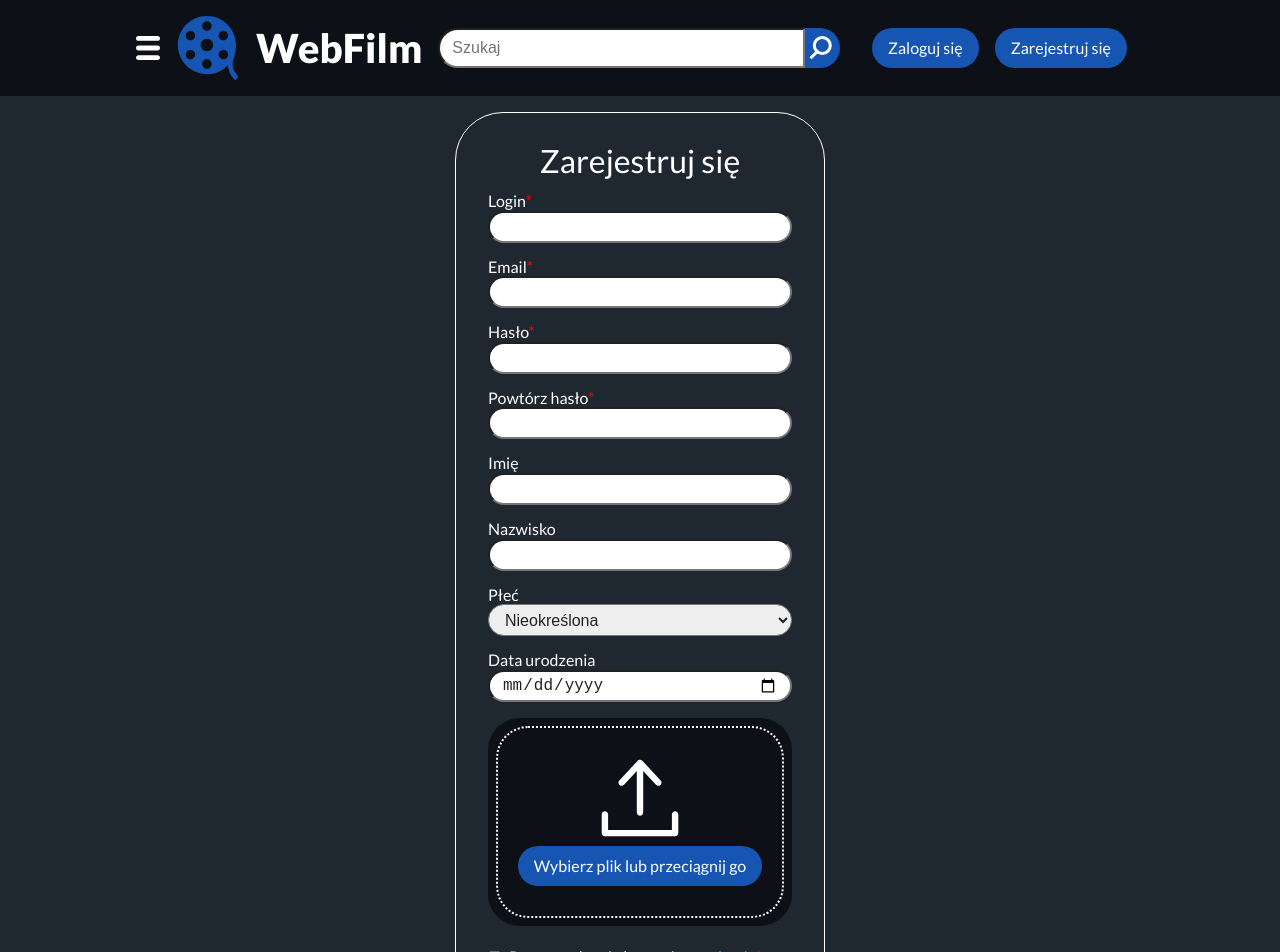
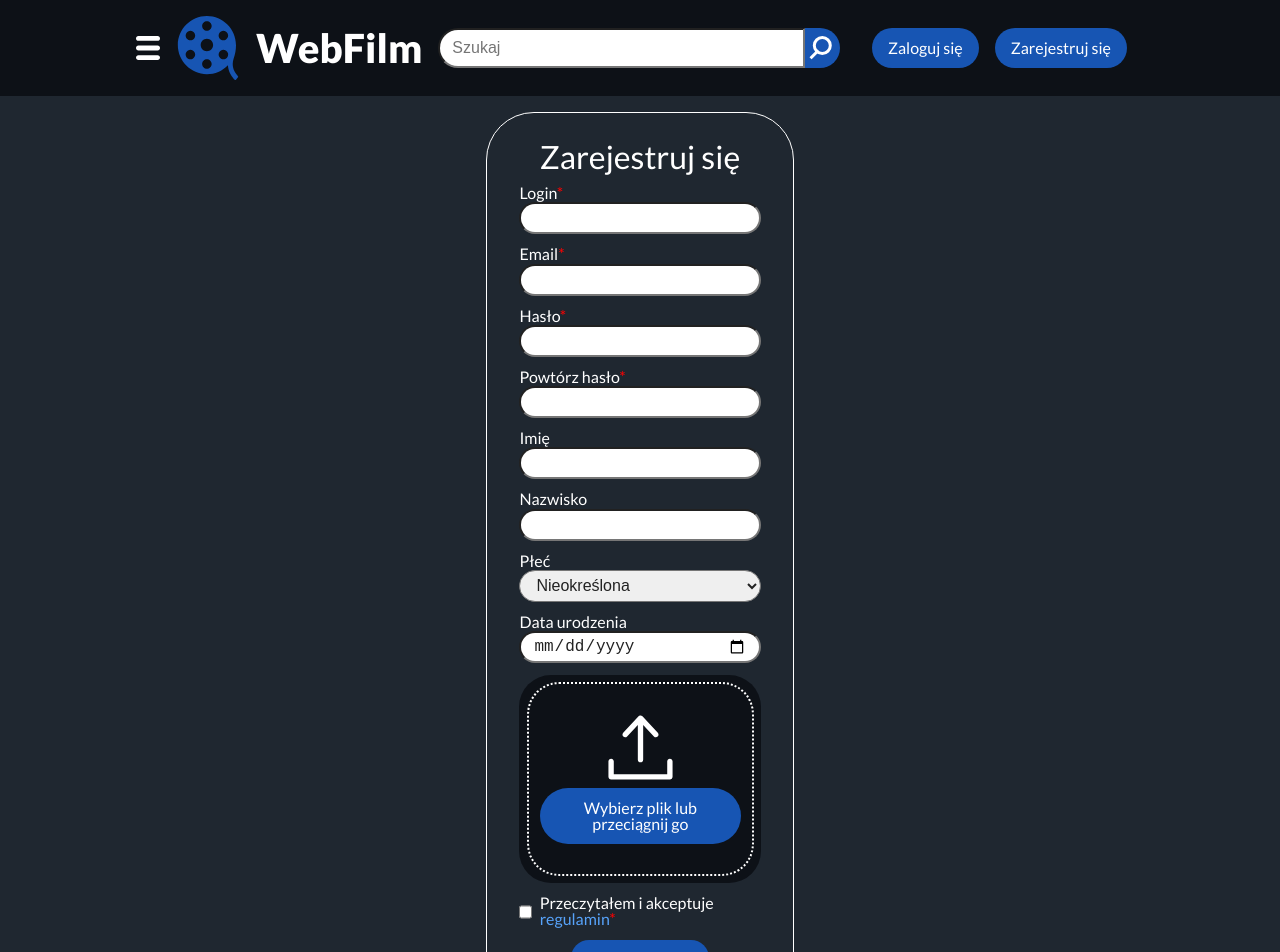
Before and after one commit to marekbaranowski98/WebFilm, a React app in the folder frontend/: page /register in a window 1280 px wide. Shown: the top 952 px of the page. Built offline with nearby package versions, Linux system fonts and the light colour scheme; the HTML template or start-up script is replaced by a standard one.

Commit message:
fix: style w proporcjach %

```diff
--- a/frontend/src/components/ErrorMessage/style.css
+++ b/frontend/src/components/ErrorMessage/style.css
@@ -2,7 +2,7 @@
     color: #FF0000;
     display: flex;
     align-items: center;
-    margin-top: 0.25rem;
+    margin-top: 1.5%;
 }
 
 .error img {
--- a/frontend/src/components/FileInput/style.css
+++ b/frontend/src/components/FileInput/style.css
@@ -1,7 +1,7 @@
 .box-input {
     background-color: var(--color-background-secondary);
     height: 13rem;
-    padding: 0.5rem;
+    padding: 3%;
     border-radius: 2rem;
     -webkit-border-radius: 2rem;
     -moz-border-radius: 2rem;
@@ -20,7 +20,6 @@
     justify-content: center;
     align-items: center;
     border: var(--color-text) dotted 0.15rem;
-    width: 100%;
     height: 100%;
     border-radius: 2rem;
     -webkit-border-radius: 2rem;
@@ -30,14 +29,14 @@
 }
 
 .upload-logo {
-    width: 5rem;
-    margin-bottom: 0.5rem;
+    width: 30%;
+    margin-bottom: 3%;
 }
 
 .box-file .button {
     white-space: normal;
     text-align: center;
-    margin: 0 1rem;
+    margin: 0 5%;
 }
 
 .miniature {
@@ -61,9 +60,3 @@
 .min-image {
     height: 100%;
 }
-
-@media screen and (max-width: 400px) {
-    .container-form {
-        padding: 1rem;
-    }
-}
--- a/frontend/src/components/SignInPerks/style.css
+++ b/frontend/src/components/SignInPerks/style.css
@@ -1,17 +1,17 @@
 .sign-in-perks {
-    margin: 0 0.5rem;
+    margin: 0 0.5%;
 }
 
 .sign-in-perks h2 {
-    margin: 1rem 0;
+    margin: 7% 0;
 }
 
 .perk {
     width: 12rem;
     height: 12rem;
     background-color: var(--color-background-secondary);
-    padding: 1rem;
-    margin: 0.5rem;
+    padding: 8%;
+    margin: 5% auto;
     border-radius: 3rem;
     -webkit-border-radius: 3rem;
     -moz-border-radius: 3rem;
@@ -24,5 +24,5 @@
 
 .perk h3 {
     color: var(--color-secondary);
-    margin-bottom: 1rem;
+    margin-bottom: 10%;
 }
--- a/frontend/src/containers/LoginForm/style.css
+++ b/frontend/src/containers/LoginForm/style.css
@@ -1,10 +1,9 @@
 .input-field {
-    width: 19rem;
-    margin-bottom: 1rem;
+    margin-bottom: 5%;
 }
 
 .input-field div {
-    margin-bottom: 0.1rem;
+    margin-bottom: 0.5%;
 }
 
 .input-field input {
@@ -12,23 +11,17 @@
 }
 
 .label-info {
-    margin: 0 0.5rem;
+    margin: 0 3%;
 }
 
 .short-button {
     width: fit-content;
     margin: 0 auto;
-    padding: 0.75rem 1.5rem;
+    padding: 4% 8%;
 }
 
 .link-request-reset-password {
     width: fit-content;
-    margin: 1rem auto 0;
+    margin: 5% auto 0;
     cursor: pointer;
 }
-
-@media screen and (max-width: 400px) {
-    .input-field {
-        width: 15rem;
-    }
-}
--- a/frontend/src/containers/LoginOptions/style.css
+++ b/frontend/src/containers/LoginOptions/style.css
@@ -1,15 +1,20 @@
+.social-login-menu {
+    width: 100%;
+}
+
 .social-login-button {
-    width: 18rem;
-    margin: 0.5rem;
+    width: 94%;
+    margin: 3%;
     display: flex;
     align-items: center;
+    white-space: normal;
 }
 
 .social-login-icon {
     background-color: var(--color-text);
     width: 2.5rem;
-    margin: 0 1rem;
-    padding: 0.25rem;
+    margin: 0 6%;
+    padding: 1.5%;
     border-radius: 2rem;
     -webkit-border-radius: 2rem;
     -moz-border-radius: 2rem;
@@ -35,13 +40,3 @@
 .login-facebook:hover, .login-facebook:focus {
     background-color: #5378C3;
 }
-
-@media screen and (max-width: 400px) {
-    .social-login-button {
-        width: 14rem;
-    }
-
-    .social-login-icon {
-        margin: 0 0.25rem;
-    }
-}
--- a/frontend/src/pages/LoginPage/index.tsx
+++ b/frontend/src/pages/LoginPage/index.tsx
@@ -24,13 +24,15 @@ const LoginPage: React.FC<LoginPageProps> = ({}) => {
           {redirect && <Redirect to={{
               pathname: '/',
           }}/>}
-          <div className="container-form">
+          <div className="box-form">
+              <div className="container-form">
               <h2>Zaloguj się</h2>
               {chooseLoginEmail ?
                   <LoginForm/>
                   :
                   <LoginOptions setChooseLoginEmail={setChooseLoginEmail} />
               }
+              </div>
           </div>
           <SignInPerks />
       </div>
--- a/frontend/src/pages/RegisterPage/index.tsx
+++ b/frontend/src/pages/RegisterPage/index.tsx
@@ -20,9 +20,11 @@ const RegisterPage: React.FC<RegisterPageProps> = ({}) => {
             {redirect && <Redirect to={{
                 pathname: '/',
             }}/>}
-            <div className="container-form">
-                <h2>Zarejestruj się</h2>
-                <RegisterForm/>
+            <div className="box-form">
+                <div className="container-form">
+                    <h2>Zarejestruj się</h2>
+                    <RegisterForm/>
+                </div>
             </div>
         </div>
     );
--- a/frontend/src/style/app.css
+++ b/frontend/src/style/app.css
@@ -71,3 +71,9 @@ a, a:hover, a:focus, a:active {
 .content-container p {
     margin: 1rem;
 }
+
+@media screen and (max-width: 600px){
+    .content-container {
+        width: 100%;
+    }
+}
--- a/frontend/src/style/form.css
+++ b/frontend/src/style/form.css
@@ -5,26 +5,24 @@
     align-items: center;
 }
 
+.box-form {
+    width: 20rem;
+}
+
 .container-form {
     display: flex;
     flex-direction: column;
     align-items: center;
     border: solid 1px var(--color-text);
-    width: fit-content;
     height: fit-content;
-    padding: 1rem 2rem 2rem;
-    margin: 0 0.5rem;
+    padding: 5% 10% 9%;
+    margin: 0 2%;
     border-radius: 3rem;
     -webkit-border-radius: 3rem;
     -moz-border-radius: 3rem;
 }
 
+
 .container-form h2 {
-    margin: 1rem;
+    margin: 5%;
 }
-
-@media screen and (max-width: 400px) {
-    .container-form {
-        padding: 1rem;
-    }
-}
--- a/frontend/src/style/input.css
+++ b/frontend/src/style/input.css
@@ -1,3 +1,7 @@
+form {
+    width: 100%;
+}
+
 .required-field:after {
     content: '*';
     color: #FF0000;
```
